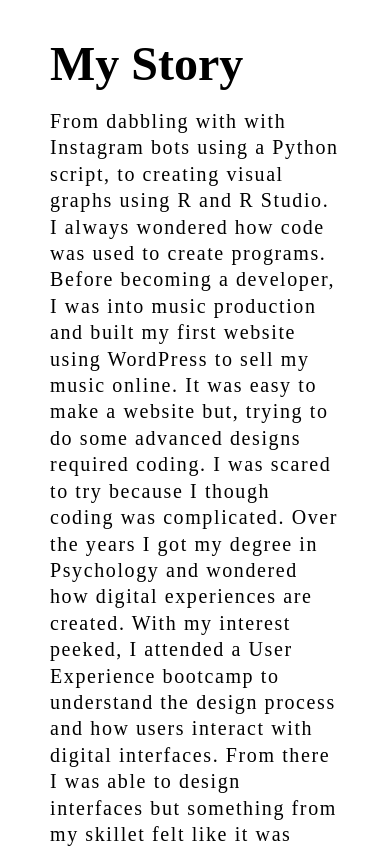
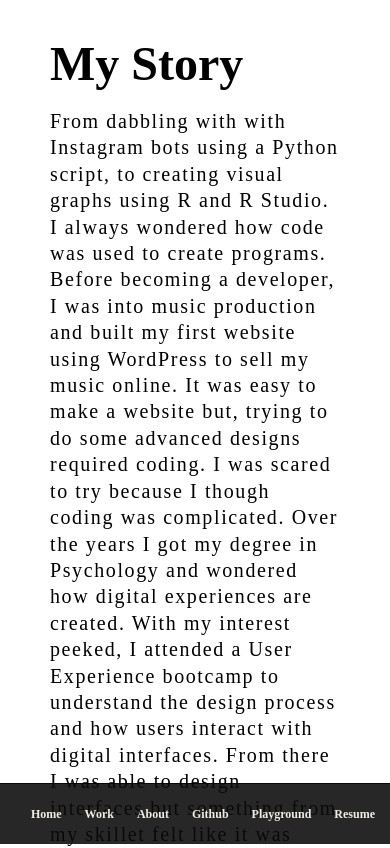
Before and after one commit to ZavierLowe/Portfolio, a Next.js app: page /about in a window 390 px wide. Shown: the top 848 px of the page. Built offline with nearby package versions, Linux system fonts and the light colour scheme.

Commit message:
Added mobile navigation

```diff
--- a/pages/about.tsx
+++ b/pages/about.tsx
@@ -3,11 +3,13 @@ import {Container} from "../components/container.styled";
 import Navi from "../components/Navi";
 import FooterMain from "../components/FooterMain";
 import {AboutHeading, AboutSection, AboutText} from "../components/AboutStyle.styled";
+import MobileNav from '../components/MobileNav';
 
 const about = () => {
     return (
         <div>
             <Navi/>
+            <MobileNav/>
             <Container>
                 <AboutSection>
                     <AboutHeading>
```
